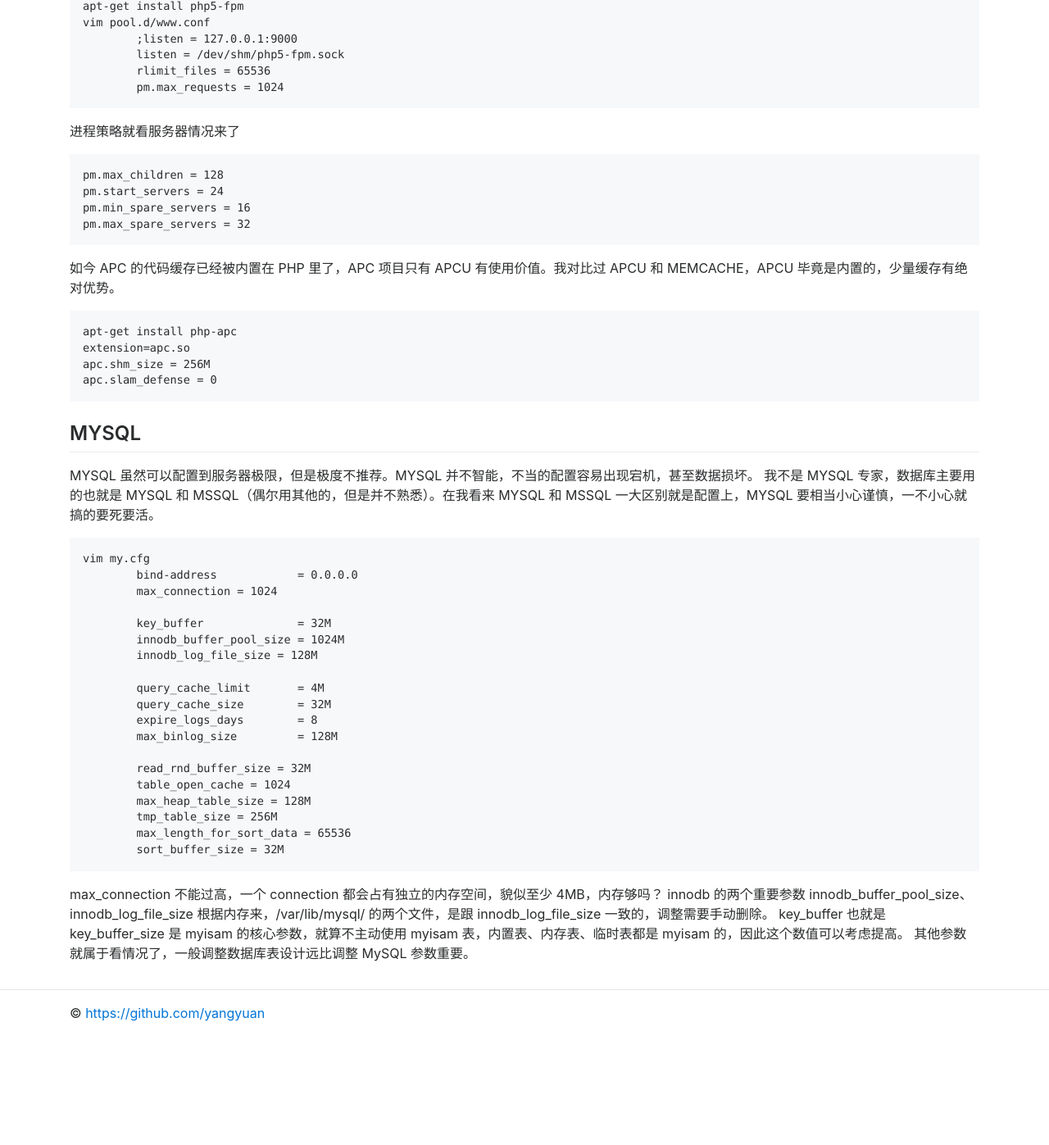
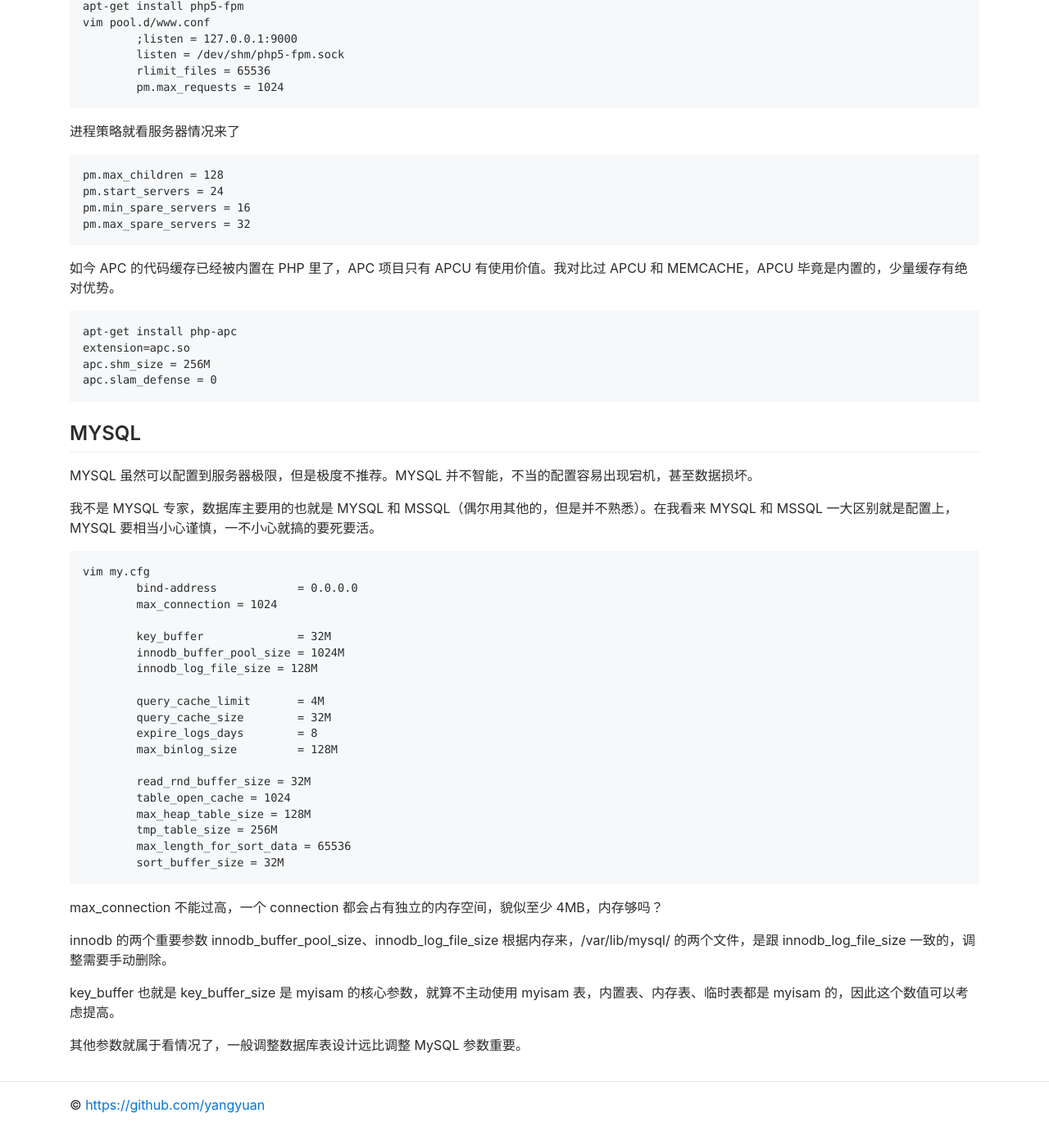
Before and after one commit to yangyuan/yangyuan.github.io, a Jekyll site: the page built from _posts/2014-04-08-zh-ubuntu-nginx-php-mysql.md, in a window 1280 px wide and 1400 px high, scrolled down 1853 px. Shown: the top 1397 px of the window at 82% size. Built offline with Jekyll 4.4.1, drawn with Linux system fonts in a browser that asks for light colours; nearby versions of some CDN libraries; before the commit the page ends 3141 px from its top, so only the background shows below that.

````diff
--- a/_layouts/default.html
+++ b/_layouts/default.html
@@ -18,20 +18,15 @@
 <!-- header -->
 <header class="header">
 <nav class="navbar navbar-inverse bg-inverse navbar-toggleable-md">
-  <div class="container">
     <button class="navbar-toggler navbar-toggler-right" type="button" data-toggle="collapse" data-target="#navbarsExampleContainer" aria-controls="navbarsExampleContainer" aria-expanded="false" aria-label="Toggle navigation">
       <span class="navbar-toggler-icon"></span>
     </button>
+  <div class="container">
+    <a class="navbar-brand" href="/">Home</a>
     <div class="collapse navbar-collapse" id="navbarsExampleContainer">
       <ul class="navbar-nav mr-auto">
-        <li class="nav-item active">
-        <a class="nav-link" href="/">Home <span class="sr-only">(current)</span></a>
-        </li>
         <li class="nav-item">
         <a class="nav-link" href="#">Link</a>
-        </li>
-        <li class="nav-item">
-        <a class="nav-link disabled" href="#">Disabled</a>
         </li>
       </ul>
     </div>
--- a/_posts/2014-04-08-zh-ubuntu-nginx-php-mysql.md
+++ b/_posts/2014-04-08-zh-ubuntu-nginx-php-mysql.md
@@ -101,29 +101,33 @@ worker_rlimit_nofile 每个 processes 打开的文件描述符限制。。。
 ## MYSQL
 
 MYSQL 虽然可以配置到服务器极限，但是极度不推荐。MYSQL 并不智能，不当的配置容易出现宕机，甚至数据损坏。
+
 我不是 MYSQL 专家，数据库主要用的也就是 MYSQL 和 MSSQL（偶尔用其他的，但是并不熟悉）。在我看来 MYSQL 和 MSSQL 一大区别就是配置上，MYSQL 要相当小心谨慎，一不小心就搞的要死要活。
+```
+vim my.cfg
+	bind-address		= 0.0.0.0
+	max_connection = 1024
 
-	vim my.cfg
-		bind-address		= 0.0.0.0
-		max_connection = 1024
+	key_buffer		= 32M
+	innodb_buffer_pool_size = 1024M
+	innodb_log_file_size = 128M
 
-		key_buffer		= 32M
-		innodb_buffer_pool_size = 1024M
-		innodb_log_file_size = 128M
+	query_cache_limit	= 4M
+	query_cache_size        = 32M
+	expire_logs_days	= 8
+	max_binlog_size         = 128M
 
-		query_cache_limit	= 4M
-		query_cache_size        = 32M
-		expire_logs_days	= 8
-		max_binlog_size         = 128M
+	read_rnd_buffer_size = 32M
+	table_open_cache = 1024
+	max_heap_table_size = 128M
+	tmp_table_size = 256M
+	max_length_for_sort_data = 65536
+	sort_buffer_size = 32M
+```
+max_connection 不能过高，一个 connection 都会占有独立的内存空间，貌似至少 4MB，内存够吗？
 
-		read_rnd_buffer_size = 32M
-		table_open_cache = 1024
-		max_heap_table_size = 128M
-		tmp_table_size = 256M
-		max_length_for_sort_data = 65536
-		sort_buffer_size = 32M
+innodb 的两个重要参数 innodb_buffer_pool_size、innodb_log_file_size 根据内存来，/var/lib/mysql/ 的两个文件，是跟 innodb_log_file_size 一致的，调整需要手动删除。
 
-max_connection 不能过高，一个 connection 都会占有独立的内存空间，貌似至少 4MB，内存够吗？
-innodb 的两个重要参数 innodb_buffer_pool_size、innodb_log_file_size 根据内存来，/var/lib/mysql/ 的两个文件，是跟 innodb_log_file_size 一致的，调整需要手动删除。
 key_buffer 也就是 key_buffer_size 是 myisam 的核心参数，就算不主动使用 myisam 表，内置表、内存表、临时表都是 myisam 的，因此这个数值可以考虑提高。
+
 其他参数就属于看情况了，一般调整数据库表设计远比调整 MySQL 参数重要。
````
